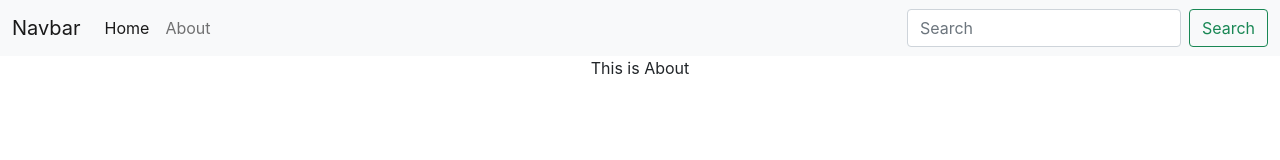
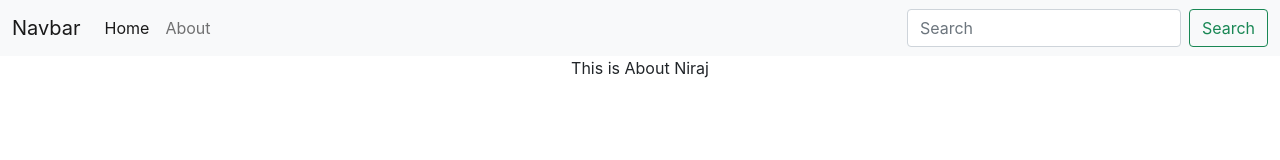
Before and after one commit to Niraj8028/iNotebook, a React (Create React App) app: page /About in a window 1280 px wide. Shown: the top 160 px of the page. Built offline with nearby package versions, Linux system fonts and the light colour scheme.

Commit message:
useContext

```diff
--- a/src/App.js
+++ b/src/App.js
@@ -10,10 +10,12 @@ import {
 } from "react-router-dom";
 
 import About from './Components/About';
+import Notestate from './Context/Notes/NoteState';
 
 function App() {
   return (
     <>
+    <Notestate>
     <div className="App">
     <Navbar/>
     <Routes>
@@ -23,6 +25,7 @@ function App() {
 
     </Routes>
     </div>
+    </Notestate>
     </>
   );
 }
--- a/src/Components/About.js
+++ b/src/Components/About.js
@@ -1,8 +1,10 @@
 import React from 'react'
-
+import { useContext } from 'react'
+import Notecontext from '../Context/Notes/NoteContext'
 const About = () => {
+  const a=useContext(Notecontext);
   return (
-    <div>This is About</div>
+    <div>This is About {a.Name}</div>
   )
 }
 
```
